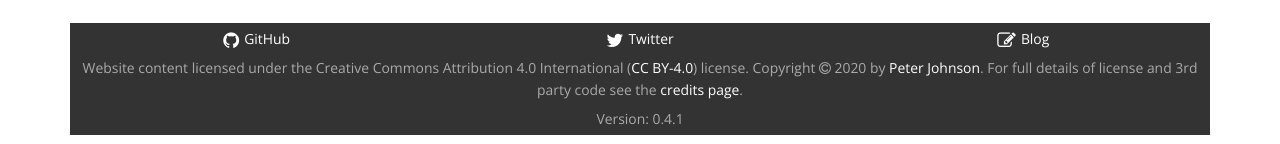
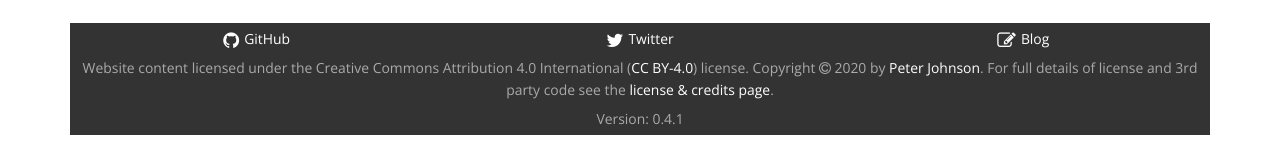
Before and after one commit to delphidabbler/delphidabbler.github.io, a Jekyll site: the page built from index.html, in a window 1280 px wide. Shown: the part 988-1132 px from the top of the page. Built offline with Jekyll 4.4.1, drawn with Linux system fonts in a browser that asks for light colours; nearby versions of some CDN libraries.

Commit message:
Rename reference to "credits" page in footer to "license & credits"

```diff
--- a/_includes/footer.html
+++ b/_includes/footer.html
@@ -18,7 +18,7 @@
   <div class="pagefoot-credits">
     <p>
       <span role="license" class="hidden-xs">Website content licensed under the Creative Commons Attribution 4.0 International (<a href="{{ site.data.core.cc-40-url }}" aria-label="{{ site.data.core.cc-40-link-title }}">CC BY-4.0</a>) license.</span>
-      Copyright <span class="fa fa-github fa-copyright" aria-hidden="true"></span> {{ 'now' | date: "%Y" }} by <a href="{{ site.data.core.gravatar-url }}" aria-label="{{ site.data.core.gravatar-link-title }}">Peter Johnson</a>. For full details of license and 3rd party code see the <a href="{{ site.data.core.credits-link }}" aria-label="{{ site.data.core.credits-link-title }}">credits page</a>.
+      Copyright <span class="fa fa-github fa-copyright" aria-hidden="true"></span> {{ 'now' | date: "%Y" }} by <a href="{{ site.data.core.gravatar-url }}" aria-label="{{ site.data.core.gravatar-link-title }}">Peter Johnson</a>. For full details of license and 3rd party code see the <a href="{{ site.data.core.credits-link }}" aria-label="{{ site.data.core.credits-link-title }}">license &amp; credits page</a>.
     </p>
     <p>
       Version: {{ site.data.version }}{% if jekyll.environment == "development" %} [dev]{% endif %}
```
